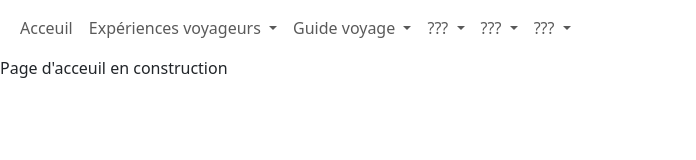
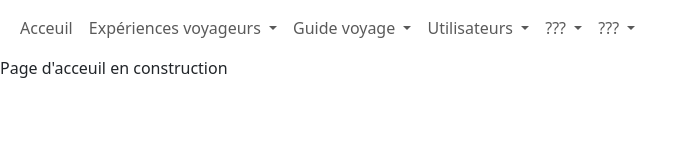
Before and after one commit to landazar/PFFBestTripFront, an Angular app: page / in a window 1280 px wide. Shown: the top 160 px of the page, without its empty margins (0-696 px from the left). Built offline with nearby package versions, Linux system fonts and the light colour scheme.

Commit message:
ajout utilisateur au menu

```diff
--- a/src/app/menu/menu.component.html
+++ b/src/app/menu/menu.component.html
@@ -47,14 +47,14 @@
 
             <li class="nav-item dropdown">
             <a class="nav-link dropdown-toggle" href="#" role="button" data-bs-toggle="dropdown" aria-expanded="false">
-                ???
+                Utilisateurs
             </a>
             <ul class="dropdown-menu">
                 <li class="nav-item">
-                <a class="nav-link" routerLink="/">Ajouter ???</a>
+                <a class="nav-link" routerLink="ajoutUtilisateur">Créer un compte</a>
                 </li>
                 <li class="nav-item">
-                <a class="nav-link" routerLink="/">Afficher ???</a>
+                <a class="nav-link" routerLink="utilisateur">Afficher utilisateurs</a>
                 </li>
             </ul>
             </li>
```
